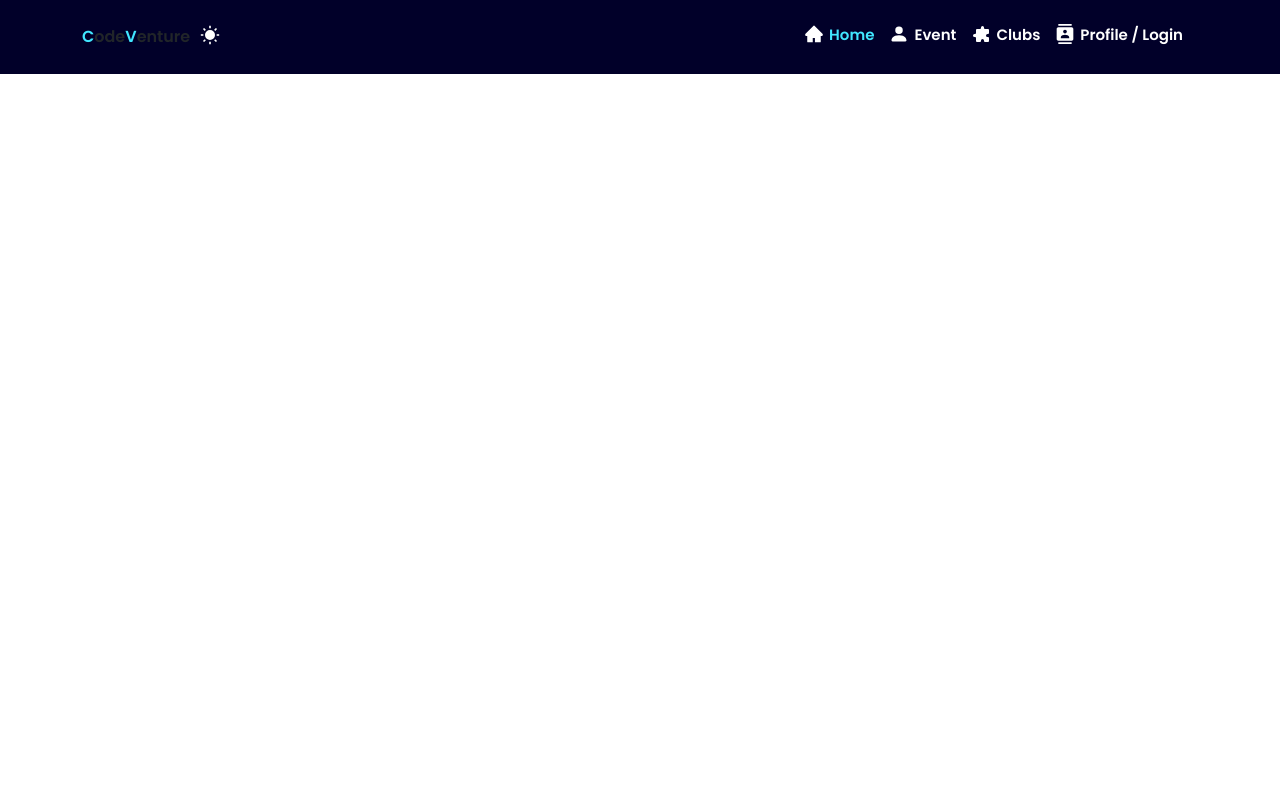
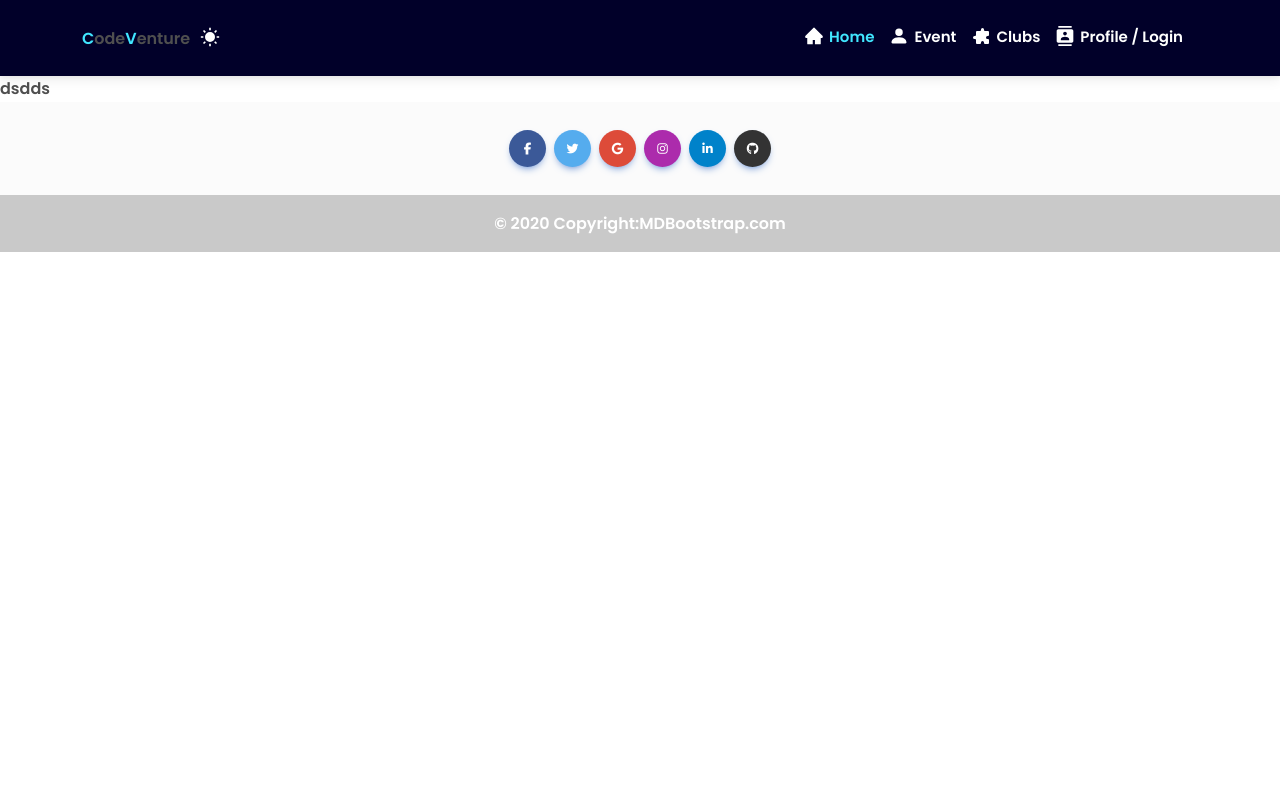
Before and after one commit to pantheepatel/CampusConnect.github.io, a React (Create React App) app in the folder campus-connect-app/: page / in a window 1280 px wide. Shown: the top 800 px of the page. Built offline with nearby package versions, Linux system fonts and the light colour scheme.

Commit message:
Footer added using MDB

```diff
--- a/campus-connect-app/package.json
+++ b/campus-connect-app/package.json
@@ -5,6 +5,7 @@
   "dependencies": {
     "@emotion/react": "^11.11.1",
     "@emotion/styled": "^11.11.0",
+    "@fortawesome/fontawesome-free": "^6.4.2",
     "@lottiefiles/react-lottie-player": "^3.5.3",
     "@mui/material": "^5.14.6",
     "@testing-library/jest-dom": "^5.17.0",
@@ -13,6 +14,8 @@
     "axios": "^1.5.0",
     "bootstrap": "^5.3.1",
     "firebase": "^10.3.0",
+    "mdb-react-ui-kit": "^6.2.0",
+    "mdb-ui-kit": "^6.4.1",
     "react": "^18.2.0",
     "react-dom": "^18.2.0",
     "react-router-dom": "^6.15.0",
--- a/campus-connect-app/public/index.html
+++ b/campus-connect-app/public/index.html
@@ -15,6 +15,7 @@
       user's mobile device or desktop. See https://developers.google.com/web/fundamentals/web-app-manifest/
     -->
     <link rel="manifest" href="%PUBLIC_URL%/manifest.json" />
+    <link href="https://fonts.googleapis.com/css?family=Roboto:300,400,500,700&display=swap" rel="stylesheet" />
     <!--
       Notice the use of %PUBLIC_URL% in the tags above.
       It will be replaced with the URL of the `public` folder during the build.
--- a/campus-connect-app/src/components/common/Footer.js
+++ b/campus-connect-app/src/components/common/Footer.js
@@ -1,9 +1,85 @@
-import React from 'react'
+import React from 'react';
+import {
+  MDBFooter,
+  MDBContainer,
+  MDBCol,
+  MDBRow,
+  MDBIcon,
+  MDBBtn
+} from 'mdb-react-ui-kit';
 
-function Footer() {
+export default function App() {
   return (
-    <div>Footer</div>
-  )
+    <MDBFooter className='bg-light text-center text-white'>
+      <MDBContainer className='p-4 pb-0'>
+        <section className='mb-4 mx-auto'>
+          <MDBBtn
+            floating
+            className='m-1'
+            style={{ backgroundColor: '#3b5998' }}
+            href='#!'
+            role='button'
+          >
+            <MDBIcon fab icon='facebook-f' />
+          </MDBBtn>
+
+          <MDBBtn
+            floating
+            className='m-1'
+            style={{ backgroundColor: '#55acee' }}
+            href='#!'
+            role='button'
+          >
+            <MDBIcon fab icon='twitter' />
+          </MDBBtn>
+
+          <MDBBtn
+            floating
+            className='m-1'
+            style={{ backgroundColor: '#dd4b39' }}
+            href='#!'
+            role='button'
+          >
+            <MDBIcon fab icon='google' />
+          </MDBBtn>
+          <MDBBtn
+            floating
+            className='m-1'
+            style={{ backgroundColor: '#ac2bac' }}
+            href='#!'
+            role='button'
+          >
+            <MDBIcon fab icon='instagram' />
+          </MDBBtn>
+
+          <MDBBtn
+            floating
+            className='m-1'
+            style={{ backgroundColor: '#0082ca' }}
+            href='#!'
+            role='button'
+          >
+            <MDBIcon fab icon='linkedin-in' />
+          </MDBBtn>
+
+          <MDBBtn
+            floating
+            className='m-1'
+            style={{ backgroundColor: '#333333' }}
+            href='#!'
+            role='button'
+          >
+            <MDBIcon fab icon='github' />
+          </MDBBtn>
+        </section>
+      </MDBContainer>
+
+      <div className='text-center p-3' style={{ backgroundColor: 'rgba(0, 0, 0, 0.2)' }}>
+        © 2020 Copyright:
+        <a className='text-white' href='https://mdbootstrap.com/'>
+          MDBootstrap.com
+        </a>
+      </div>
+    </MDBFooter>
+  );
 }
-
-export default Footer
--- a/campus-connect-app/src/index.css
+++ b/campus-connect-app/src/index.css
@@ -5,7 +5,7 @@
 body {
   margin: 0;
   font-family: -apple-system, BlinkMacSystemFont, 'Segoe UI', 'Roboto', 'Oxygen',
-    'Ubuntu', 'Cantarell', 'Fira Sans', 'Droid Sans', 'Helvetica Neue',
+    'Ubuntu', 'Cantarell', 'Fira Sans', 'Droid Sans', 'Helvetica Neue',Roboto, Helvetica, Arial, sans-serif,
     sans-serif;
   -webkit-font-smoothing: antialiased;
   -moz-osx-font-smoothing: grayscale;
--- a/campus-connect-app/src/index.js
+++ b/campus-connect-app/src/index.js
@@ -4,6 +4,8 @@
 import App from './App';
 import reportWebVitals from './reportWebVitals';
 import 'bootstrap/dist/css/bootstrap.css';
+import 'mdb-react-ui-kit/dist/css/mdb.min.css';
+import "@fortawesome/fontawesome-free/css/all.min.css";
 // import { BrowserRouter as Router, Route, Routes, Link, RouterProvider, createBrowserRouter } from "react-router-dom";
 // import EventList from './components/event/EventList';
 // import ClubList from './components/club/ClubList';
--- a/campus-connect-app/src/pages/Home.js
+++ b/campus-connect-app/src/pages/Home.js
@@ -6,7 +6,7 @@
   return (
     <div>
 
-        <div style={{ margin: '1000px' }}>dsdds</div>
+        <div>dsdds</div>
 
         <Footer></Footer>
     </div>
```
Also changed, not shown: 1 other file (tests, documents, lock files or other folders).
